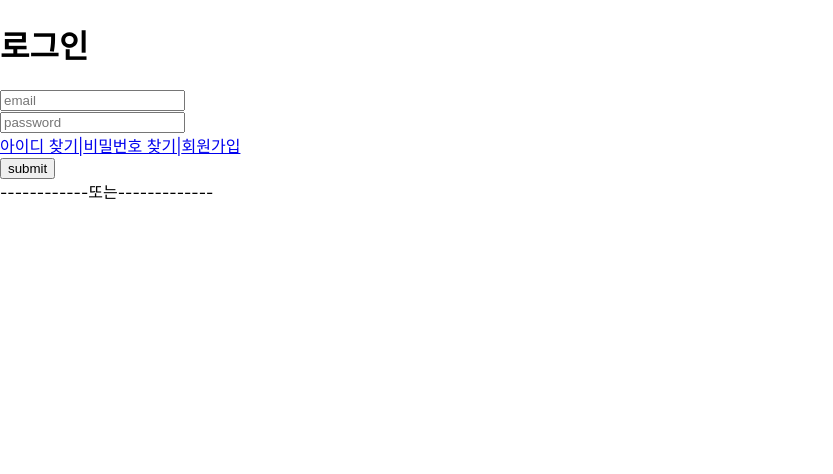
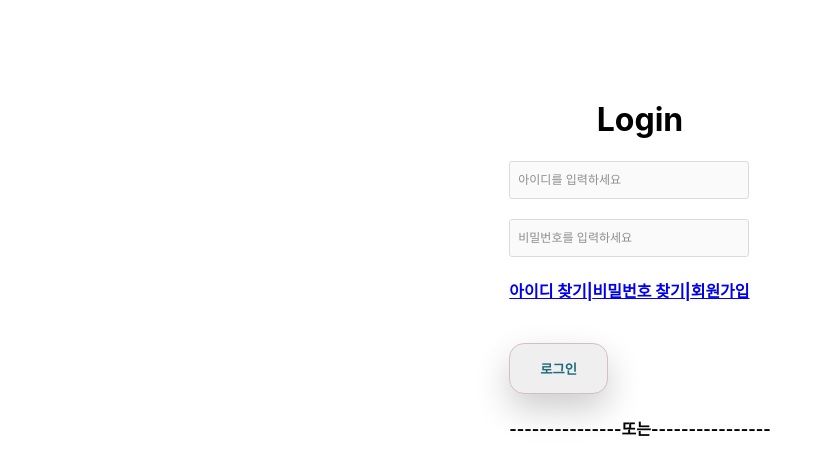
Before and after one commit to hhhhhhdong/SSAPID, a React (Create React App) app in the folder frontend/: page /login in a window 1280 px wide. Shown: the top 474 px of the page, without its empty margins (0-833 px from the left). Built offline with nearby package versions, Linux system fonts and the light colour scheme.

Commit message:
Update: login

```diff
--- a/frontend/src/components/LoginPageForm.tsx
+++ b/frontend/src/components/LoginPageForm.tsx
@@ -1,40 +1,80 @@
 import React, { useState } from "react";
-import ReactDOM from "react-dom";
-import { BrowserRouter as Router, Route, Routes } from "react-router-dom";
+import axios from "axios";
+import { useNavigate } from "react-router-dom";
 import Button from "./common/Button";
 import Input from "./common/Input";
+import style from "../styles/Loginform.module.scss";
 
-function LoginPageForm() {
-  // const buttonType = "submit";
-  // const url = ["/"];
-  // const [isLoad, setLoad] = useState(false);
-  // console.log(id);
-  // console.log(pw);
+// onclick - 로그인버튼 클릭했을때 로그인 되었습니다. 라는 문구 나오게?//
+// true일때만 메인페이지로 보내는 방식 navigate사용해서 만들면 될듯?//
+
+type loginPageProps = {
+  onSubmit: (form: { userId: string; userPw: string }) => void;
+};
+
+function LoginPageForm({ onSubmit }: loginPageProps) {
+  const idPlaceHolder = "아이디를 입력하세요";
+  const passwordPlaceHolder = "비밀번호를 입력하세요";
+
+  const Submit = () => {
+    axios.post("http://localhost:8080/login", form).then((res) => {
+      console.log(res);
+      console.log(form);
+    });
+  };
+
+  const [form, setForm] = useState({
+    userId: "",
+    userPw: "",
+  });
+
+  const { userId, userPw } = form;
+  const onChange = (e: React.ChangeEvent<HTMLInputElement>) => {
+    const { name, value } = e.target;
+    console.log(name, value);
+    setForm({
+      ...form,
+      [name]: value,
+    });
+  };
+
+  const handleSubmit = (e: React.FormEvent<HTMLFormElement>) => {
+    e.preventDefault();
+    onSubmit(form);
+    setForm({
+      userId: "",
+      userPw: "",
+    });
+  };
 
   return (
-    <div>
-      <h1>로그인</h1>
-      {/* <Input
-      > */}
-      <input placeholder="email" type="text" required />
-      <br />
-      <input placeholder="password" type="text" required />
-      <br />
-      <a href="./LoginPageForm">아이디 찾기|</a>
-      <a href="./LoginPageForm">비밀번호 찾기|</a>
-      <a href="./LoginPageForm">회원가입</a>
-      <br />
-      {/* <Button
-        buttonType={buttonType}
-        text="submit"
-        handleClick={handle}
-        Disabled={isLoad}
-        url={url}
-      /> */}
-      <button type="button">submit</button>
-      <br />
-      ------------또는-------------
-      <br />
+    <div className={style.wrapper}>
+      <h1>Login</h1>
+      <form onSubmit={handleSubmit}>
+        <Input
+          name="userId"
+          value={userId}
+          onChange={onChange}
+          placeHolder={idPlaceHolder}
+        />
+        <br />
+        <Input
+          name="userPw"
+          value={userPw}
+          onChange={onChange}
+          placeHolder={passwordPlaceHolder}
+        />
+        <h4>
+          <a href="../idFind">아이디 찾기|</a>
+          <a href="../passwordFind">비밀번호 찾기|</a>
+          <a href="../login">회원가입</a>
+        </h4>
+        <br />
+        <Button buttonType="submit" text="로그인" handleClick={Submit} />
+        <br />
+        <h4>---------------또는----------------</h4>
+        <br />
+      </form>
     </div>
   );
 }
--- a/frontend/src/pages/LoginPage.tsx
+++ b/frontend/src/pages/LoginPage.tsx
@@ -2,9 +2,14 @@ import React from "react";
 import LoginPageForm from "../components/LoginPageForm";
 
 function LoginPage() {
-  // // api 통신 로직
-  console.log(LoginPageForm);
-
-  return <LoginPageForm />;
+  const onSubmit = (form: { userId: string; userPw: string }) => {
+    // // api 통신 로직
+    console.log(form);
+  };
+  return (
+    <div>
+      <LoginPageForm onSubmit={onSubmit} />
+    </div>
+  );
 }
 export default LoginPage;
--- /dev/null
+++ b/frontend/src/styles/Loginform.module.scss
@@ -0,0 +1,7 @@
+.wrapper {
+  display: flex;
+  flex-direction: column;
+  justify-content: center;
+  align-items: center;
+  min-height: 70vh;
+}
```
